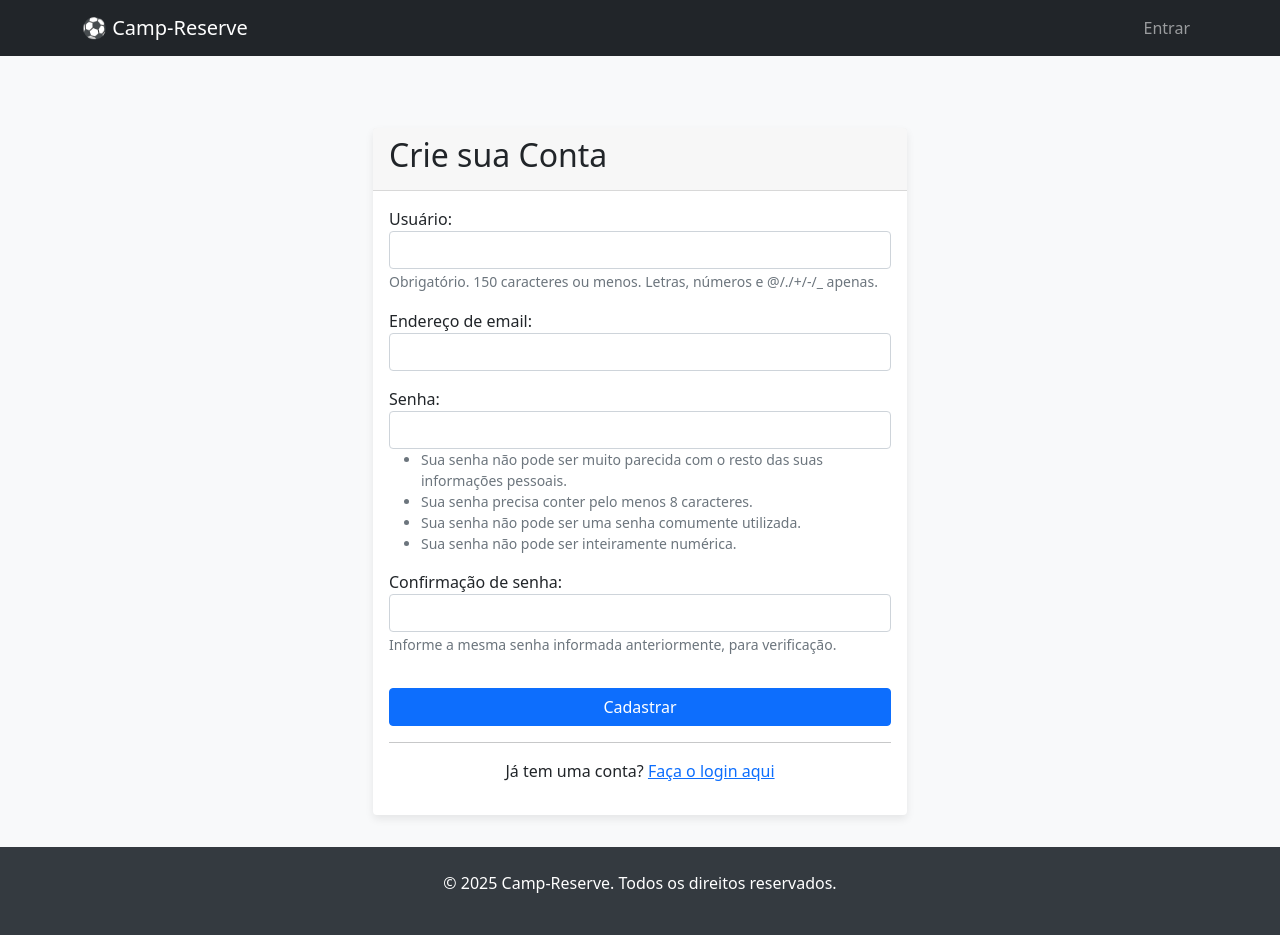
After one commit to lfslDEV/Aluguel-de-Campos, a Django app: page /cadastro/ in a window 1280 px wide. The commit adds this page. Run offline with Django 5.2, Linux system fonts and the light colour scheme.

Commit message:
Pagina de cadastro de usuario criada

```diff
--- /dev/null
+++ b/core/forms.py
@@ -0,0 +1,7 @@
+from django.contrib.auth.forms import UserCreationForm
+from django.contrib.auth.models import User
+
+class CustomUserCreationForm(UserCreationForm):
+    class Meta(UserCreationForm.Meta):
+        model = User
+        fields = ('username', 'email')
--- a/core/urls.py
+++ b/core/urls.py
@@ -1,5 +1,5 @@
 from django.urls import path
-from .views import busca_campos, solicitar_reserva, minhas_reservas, cancelar_reserva
+from .views import busca_campos, solicitar_reserva, minhas_reservas, cancelar_reserva, cadastro
 
 
 urlpatterns = [
@@ -7,4 +7,5 @@ urlpatterns = [
     path('reserva/<int:campo_id>/', solicitar_reserva, name='solicitar_reserva'),
     path('minhas_reservas/', minhas_reservas, name='minhas_reservas'),
     path('cancelar_reserva/<int:reserva_id>/', cancelar_reserva, name='cancelar_reserva'),
+    path('cadastro/', cadastro, name='cadastro'),
 ]
--- a/core/views.py
+++ b/core/views.py
@@ -5,8 +5,8 @@ from django.contrib.auth.decorators import login_required
 from datetime import datetime
 from decimal import Decimal
 from django.contrib import messages
-from django.db.models import Q
-
+from django.contrib.auth import login
+from .forms import CustomUserCreationForm
 
 def busca_campos(request):
     cidade = request.GET.get('cidade')
@@ -82,3 +82,16 @@ def cancelar_reserva(request, reserva_id):
         return redirect('minhas_reservas')
 
     return redirect('minhas_reservas')
+
+def cadastro(request):
+    if request.method == 'POST':
+        form = CustomUserCreationForm(request.POST)
+        if form.is_valid():
+            user = form.save()
+            login(request, user)
+            return redirect('busca_campos')
+    else:
+        form = CustomUserCreationForm()
+
+    context = {'form': form}
+    return render(request, 'core/cadastro.html', context)
--- a/locacao_campos/settings.py
+++ b/locacao_campos/settings.py
@@ -110,7 +110,7 @@ AUTH_PASSWORD_VALIDATORS = [
 # Internationalization
 # https://docs.djangoproject.com/en/5.2/topics/i18n/
 
-LANGUAGE_CODE = 'en-us'
+LANGUAGE_CODE = 'pt-br'
 
 TIME_ZONE = 'UTC'
 
--- /dev/null
+++ b/templates/core/cadastro.html
@@ -0,0 +1,50 @@
+{% extends 'home.html' %}
+
+{% block title %}Crie sua Conta{% endblock %}
+
+{% block content %}
+<div class="container mt-5">
+    <div class="row justify-content-center">
+        <div class="col-md-8 col-lg-6">
+            <div class="card">
+                <div class="card-header">
+                    <h2>Crie sua Conta</h2>
+                </div>
+                <div class="card-body">
+                    <form method="post">
+                        {% csrf_token %}
+
+                        {% for field in form %}
+                            <div class="mb-3">
+                                {{ field.label_tag }}
+
+                                <input type="{{ field.field.widget.input_type }}"
+                                       name="{{ field.name }}"
+                                       id="{{ field.id_for_label }}"
+                                       class="form-control"
+                                       {% if field.field.required %}required{% endif %}>
+
+                                {% if field.help_text %}
+                                    <small class="form-text text-muted">{{ field.help_text|safe }}</small>
+                                {% endif %}
+
+                                {% for error in field.errors %}
+                                    <div class="invalid-feedback d-block">
+                                        {{ error }}
+                                    </div>
+                                {% endfor %}
+                            </div>
+                        {% endfor %}
+
+                        <button type="submit" class="btn btn-primary w-100 mt-3">Cadastrar</button>
+                    </form>
+                    <hr>
+                    <div class="text-center">
+                        <p>Já tem uma conta? <a href="{% url 'login' %}">Faça o login aqui</a></p>
+                    </div>
+                </div>
+            </div>
+        </div>
+    </div>
+</div>
+{% endblock %}
--- a/templates/registration/login.html
+++ b/templates/registration/login.html
@@ -33,6 +33,10 @@
                         <button type="submit" class="btn btn-primary w-100">Entrar</button>
                         <input type="hidden" name="next" value="{{ next }}">
                     </form>
+                    <hr>
+                    <div class="text-center">
+                        <p>Ainda não tem uma conta ? <a href="{% url 'cadastro' %}">Cadastre-se aqui</a></p>
+                    </div>
                 </div>
             </div>
         </div>
```
